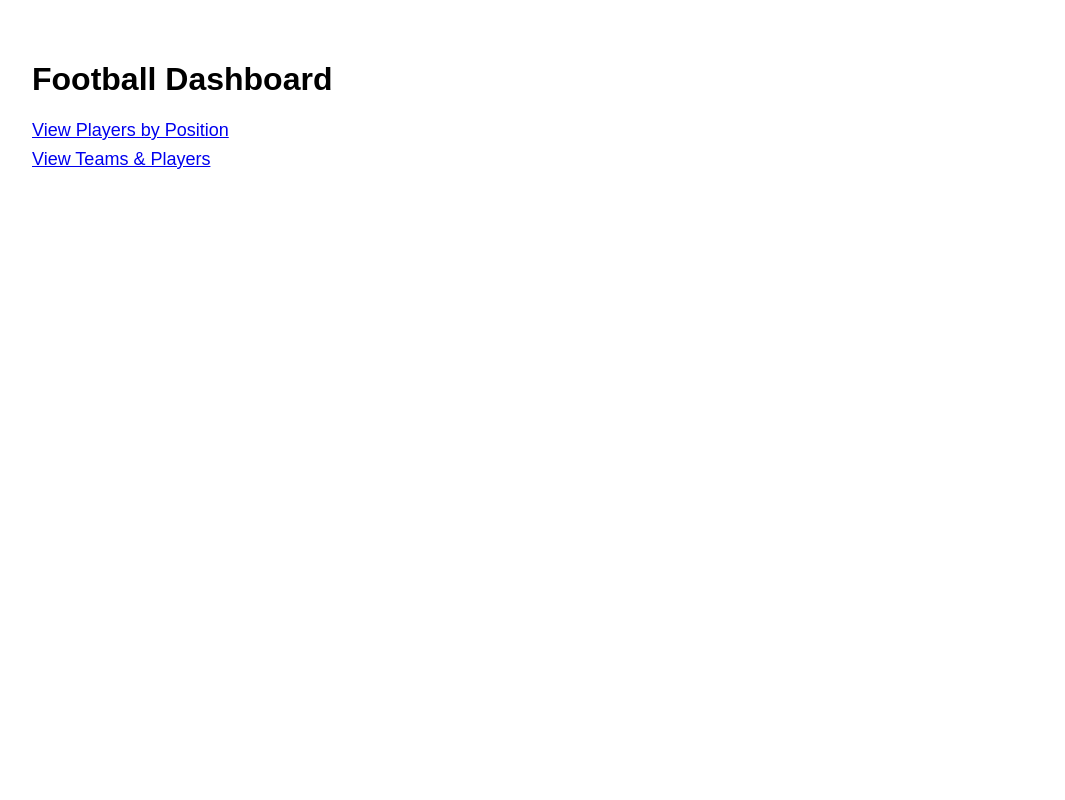
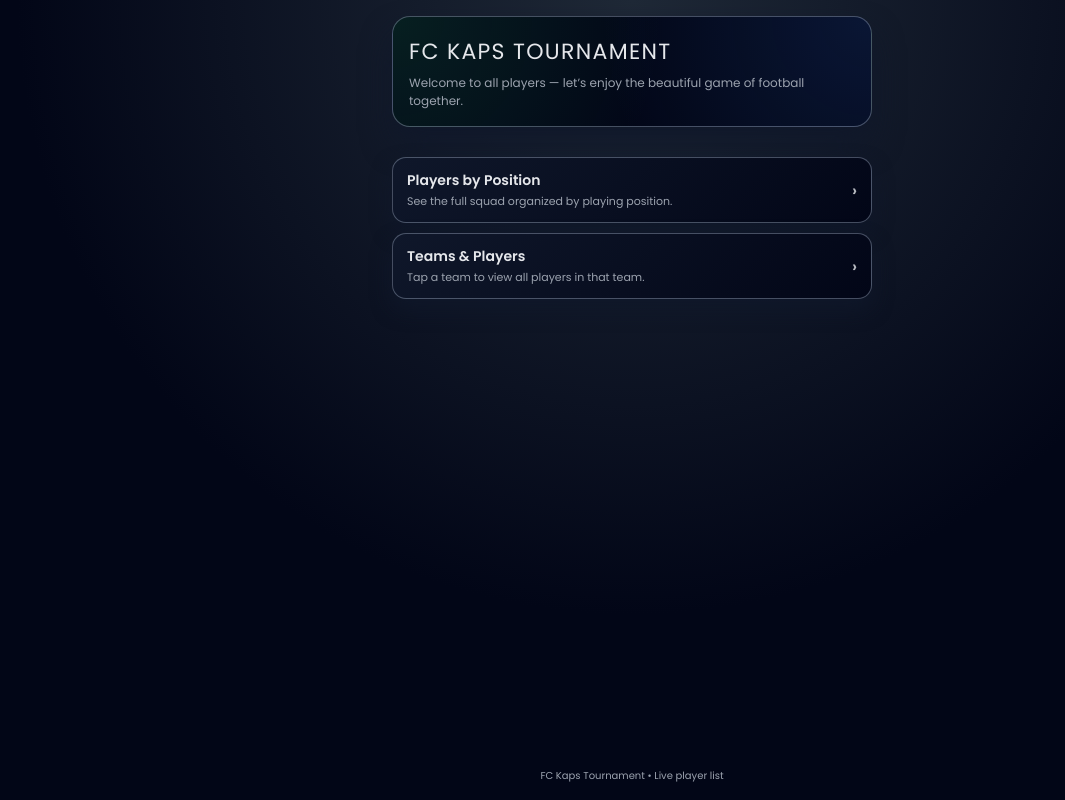
Before and after one commit to rutvik076/football-players, a plain HTML site: page index.html in a window 1280 px wide. Shown: the whole page, without its empty margins (8-1073 px from the left). Drawn offline with Linux system fonts and the light colour scheme.

Commit message:
Revamp index.html for FC Kaps Tournament
Updated the HTML structure and styles for the FC Kaps Tournament page.

```diff
--- a/index.html
+++ b/index.html
@@ -1,16 +1,180 @@
 <!doctype html>
-<html>
+<html lang="en">
 <head>
   <meta charset="utf-8" />
-  <title>Football App</title>
+  <title>FC Kaps Tournament</title>
+  <meta name="viewport" content="width=device-width, initial-scale=1" />
+
+  <link href="https://fonts.googleapis.com/css2?family=Poppins:wght@400;600;700&display=swap" rel="stylesheet">
+
   <style>
-    body { font-family: Arial; padding: 32px; }
-    a { display:block; margin: 8px 0; font-size:18px; }
+    :root {
+      --bg: #020617;
+      --card: #0b1220;
+      --accent: #22c55e;
+      --accent-soft: rgba(34,197,94,0.16);
+      --text-main: #e5e7eb;
+      --text-muted: #9ca3af;
+      --border-subtle: rgba(148,163,184,0.45);
+    }
+
+    * { box-sizing: border-box; margin: 0; padding: 0; }
+
+    body {
+      font-family: "Poppins", system-ui, -apple-system, BlinkMacSystemFont, sans-serif;
+      background: radial-gradient(circle at top, #1f2937, #020617 60%);
+      color: var(--text-main);
+      min-height: 100vh;
+      padding: 16px;
+    }
+
+    .page {
+      max-width: 480px;
+      margin: 0 auto;
+      display: flex;
+      flex-direction: column;
+      min-height: calc(100vh - 32px);
+    }
+
+    .hero {
+      padding: 18px 16px 16px;
+      border-radius: 18px;
+      background: radial-gradient(circle at 0% 0%, #22c55e22, transparent 55%),
+                  radial-gradient(circle at 100% 0%, #3b82f622, transparent 55%),
+                  #020617;
+      border: 1px solid var(--border-subtle);
+      box-shadow: 0 18px 30px rgba(15,23,42,0.9);
+      margin-bottom: 20px;
+    }
+
+    .hero-title {
+      font-size: 22px;
+      letter-spacing: 0.06em;
+      text-transform: uppercase;
+    }
+
+    .hero-sub {
+      margin-top: 6px;
+      font-size: 12px;
+      color: var(--text-muted);
+    }
+
+    .pill {
+      display: inline-flex;
+      align-items: center;
+      gap: 6px;
+      padding: 5px 10px;
+      border-radius: 999px;
+      border: 1px solid rgba(148,163,184,0.4);
+      font-size: 10px;
+      text-transform: uppercase;
+      letter-spacing: 0.1em;
+      color: var(--text-muted);
+      margin-top: 10px;
+    }
+    .pill span {
+      width: 6px;
+      height: 6px;
+      border-radius: 999px;
+      background: var(--accent);
+      box-shadow: 0 0 0 4px rgba(34,197,94,0.25);
+    }
+
+    .hero-foot {
+      margin-top: 12px;
+      font-size: 11px;
+      color: var(--text-muted);
+    }
+
+    .nav {
+      display: flex;
+      flex-direction: column;
+      gap: 10px;
+      margin-top: 10px;
+    }
+
+    .nav-btn {
+      border-radius: 14px;
+      padding: 12px 14px;
+      background: linear-gradient(135deg,#0f172a,#020617);
+      border: 1px solid var(--border-subtle);
+      color: var(--text-main);
+      text-decoration: none;
+      display: flex;
+      justify-content: space-between;
+      align-items: center;
+      font-size: 14px;
+      font-weight: 600;
+      box-shadow: 0 10px 20px rgba(15,23,42,0.85);
+      transition: transform .15s ease, box-shadow .15s ease, border-color .15s ease;
+    }
+
+    .nav-btn span.label {
+      display: flex;
+      flex-direction: column;
+      gap: 2px;
+    }
+
+    .nav-btn small {
+      font-size: 11px;
+      font-weight: 400;
+      color: var(--text-muted);
+    }
+
+    .nav-btn .chevron {
+      font-size: 16px;
+      opacity: 0.8;
+    }
+
+    .nav-btn:active {
+      transform: scale(0.97);
+    }
+
+    .nav-btn:hover {
+      border-color: rgba(34,197,94,0.7);
+      box-shadow: 0 14px 26px rgba(15,23,42,0.95);
+      transform: translateY(-1px);
+    }
+
+    .footer {
+      margin-top: auto;
+      padding-top: 16px;
+      font-size: 10px;
+      text-align: center;
+      color: var(--text-muted);
+    }
   </style>
 </head>
 <body>
-  <h1>Football Dashboard</h1>
-  <a href="PlayerDetails.html">View Players by Position</a>
-  <a href="Teams.html">View Teams & Players</a>
+  <div class="page">
+    <header class="hero">
+      <div class="hero-title">FC Kaps Tournament</div>
+      <p class="hero-sub">
+        Welcome to all players — let’s enjoy the beautiful game of football together.
+      </p>
+    </header>
+
+    <main class="nav">
+      <a class="nav-btn" href="PlayerDetails.html">
+        <span class="label">
+          Players by Position
+          <small>See the full squad organized by playing position.</small>
+        </span>
+        <span class="chevron">›</span>
+      </a>
+
+      <a class="nav-btn" href="Teams.html">
+        <span class="label">
+          Teams & Players
+          <small>Tap a team to view all players in that team.</small>
+        </span>
+        <span class="chevron">›</span>
+      </a>
+    </main>
+
+    <footer class="footer">
+      FC Kaps Tournament • Live player list
+    </footer>
+  </div>
 </body>
 </html>
```
